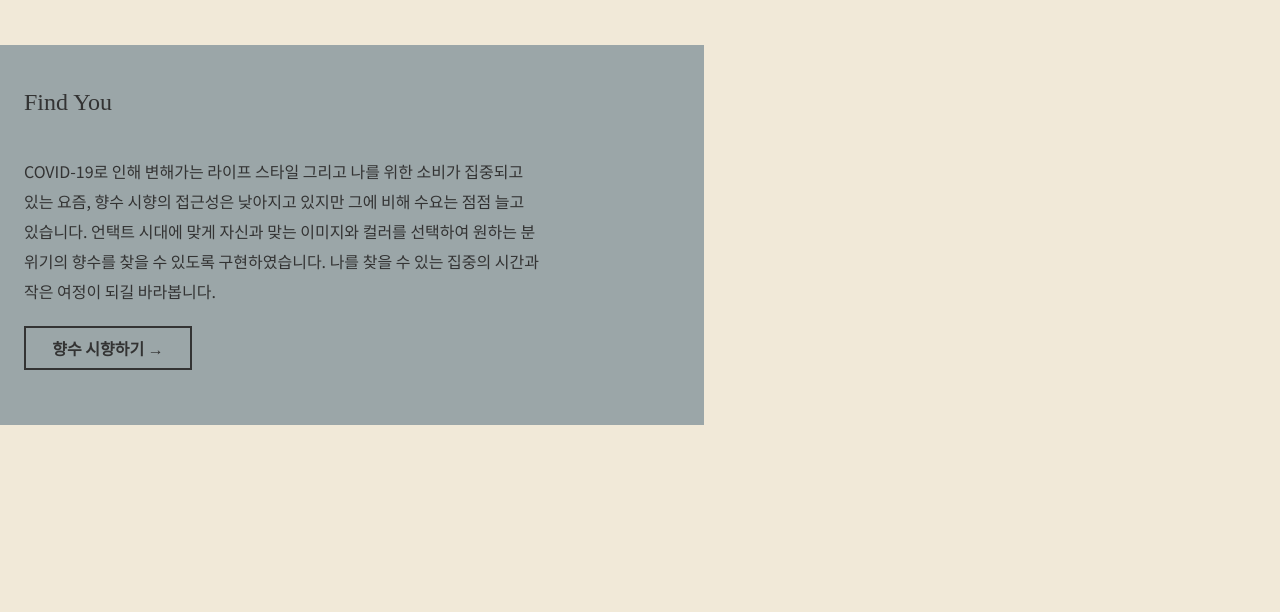
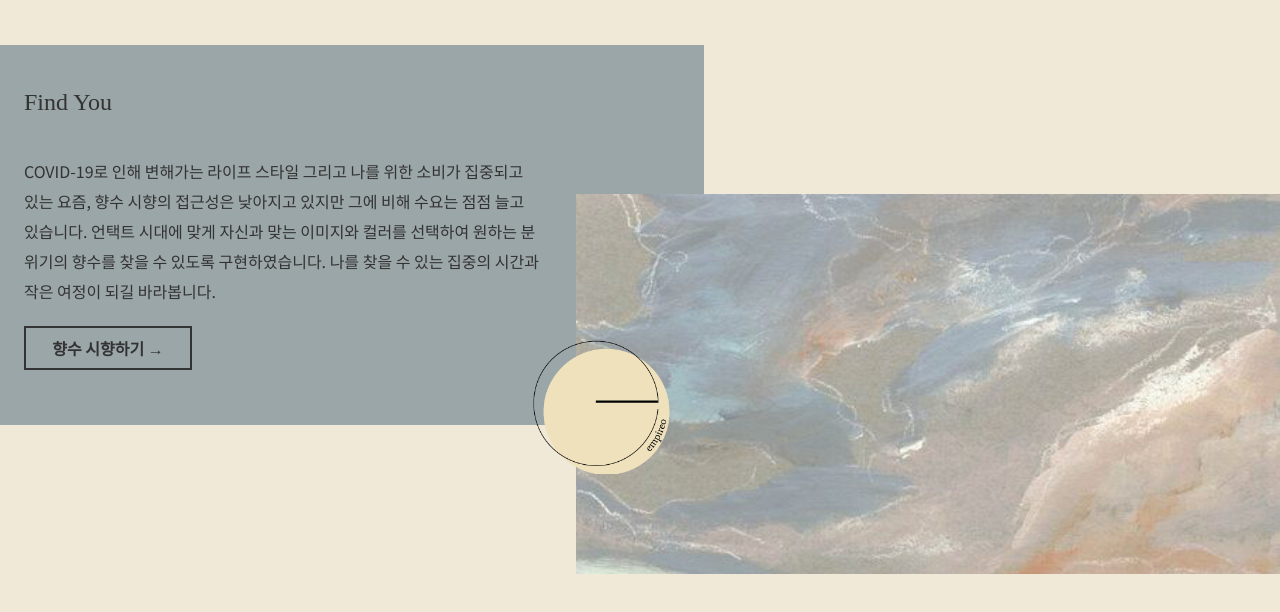
Before and after one commit to sj970329/empireo, a plain HTML site: page index.html in a window 1280 px wide. Shown: the part 126-738 px from the top of the page. Drawn offline with Linux system fonts and the light colour scheme; the site is published under a folder, as on GitHub Pages, so addresses that start at the root find nothing; a web font is replaced by a local one.

Commit message:
.
이미지 경로

```diff
--- a/css/style.css
+++ b/css/style.css
@@ -44,7 +44,7 @@ header{width: 100%; font-family: 'Italiana', serif;}
 .txtbtn a p{text-align: center; font-weight: bold; line-height: 40px;}
 .imgBox{
     width: 55%; height: 380px;
-    background: url('/img/imgbox.png');
+    background: url('../img/imgbox.png');
     background-repeat : no-repeat;
     background-size : cover;
     position: absolute;
@@ -52,7 +52,7 @@ header{width: 100%; font-family: 'Italiana', serif;}
 }
 .logoImg{
     width: 300px; height: 200px;
-    background: url('/img/logo.png');
+    background: url('../img/logo.png');
     background-repeat : no-repeat;
     background-size : cover;
     position: absolute;
```
